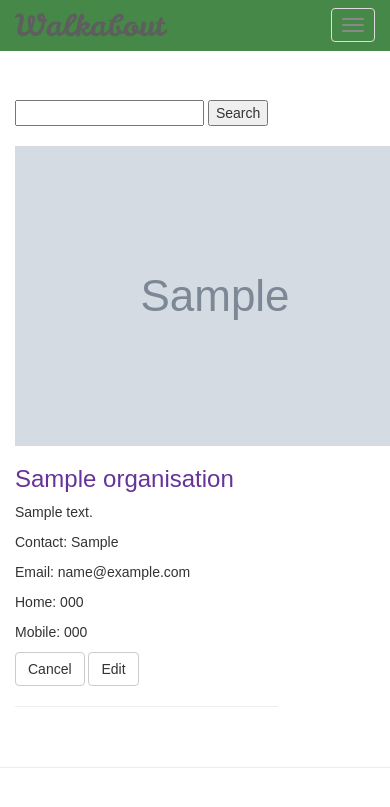
After one commit to kevald1963/milestone-4-walkabout, a Django app: page /organisation/1/ in a window 390 px wide; the page is wider, and only the part inside the window is pictured. The commit adds this page. Shown: the top 807 px of that part. Run offline with Django 3.2, Linux system fonts and the light colour scheme; tables that the repository leaves empty hold one stand-in row (values such as "Sample post"); grey boxes marked "Sample" are stand-in pictures; some libraries are stand-ins or nearby versions.

Commit message:
Added new file organisation_detail.html. Error when invoking edit_organisation now fixed. Added Contact, Home & Mobile number fields to models.py, forms.py, etc.

```diff
--- a/organisation/forms.py
+++ b/organisation/forms.py
@@ -8,6 +8,7 @@ class EditOrganisationForm(forms.ModelForm):
         fields = (
             'name',
             'description',
+            'contact',
             'is_parent',
             'logo_text',
             'glyphicon_name',
@@ -20,4 +21,6 @@ class EditOrganisationForm(forms.ModelForm):
             'address_4',
             'post_code',
             'email_address',
+            'home_number',
+            'mobile_number',
         )
--- a/organisation/models.py
+++ b/organisation/models.py
@@ -7,6 +7,7 @@ class Organisation(models.Model):
 
     name = models.CharField(max_length=50)
     description = models.TextField()
+    contact = models.CharField(max_length=50, blank=True)
     is_parent = models.BooleanField(verbose_name='Is parent organisation?', default=False)
     logo_text = models.CharField(max_length=15, blank=True)
     glyphicon_name = models.CharField(max_length=20, blank=True)
@@ -19,6 +20,8 @@ class Organisation(models.Model):
     address_4 = models.CharField(max_length=40, blank=True)
     post_code = models.CharField(max_length=10)
     email_address = models.EmailField(max_length=40)
+    home_number = models.CharField(max_length=14, blank=True)
+    mobile_number = models.CharField(max_length=14, blank=True)
 
     def __str__(self):
         return self.name
--- a/organisation/templates/edit_organisation.html
+++ b/organisation/templates/edit_organisation.html
@@ -6,7 +6,7 @@
         <fieldset class="form-group">
             <legend>Edit Organisation</legend>
             {% csrf_token %}
-        {{ user_form | as_bootstrap }}
+            {{ form | as_bootstrap }}
             <button type="submit" class="btn btn-custom">Save</button>
         </fieldset>
     </form>
--- /dev/null
+++ b/organisation/templates/organisation_detail.html
@@ -0,0 +1,25 @@
+{% extends "base.html" %}
+{% block content %}
+
+    <div class="row">
+        <div class="col-sm-10 col-md-9">
+            {% if organisation.image %}
+                <img class="" src="/media/{{ organisation.image }}">
+            {% endif %}
+            <h3>{{ organisation.name }}</h3>
+            <div class="row">
+                <div class="col-xs-9">
+                    <p>{{ organisation.description }}</p>
+                    <p>Contact: {{ organisation.contact }}</p>
+                    <p>Email: {{ organisation.email_address }}</p>
+                    <p>Home: {{ organisation.home_number }}</p>
+                    <p>Mobile: {{ organisation.mobile_number }}</p>
+                    <a href="{% url 'all_organisations' %}" class="btn btn-default">Cancel</a>
+                    <a href="{% url 'edit_organisation' organisation.id %}" class="btn btn-default">Edit</a>
+                    <hr>
+                </div>
+            </div>
+        </div>
+    </div>
+
+{% endblock %}
--- a/organisation/urls.py
+++ b/organisation/urls.py
@@ -1,9 +1,10 @@
-from django.conf.urls import url, include
-from .views import all_organisations, create_or_edit_organisation
+from django.conf.urls import url
+from .views import all_organisations, organisation_detail, create_or_edit_organisation
 
 
 urlpatterns = [
-    url(r'^$', all_organisations, name="organisations"),
+    url(r'^$', all_organisations, name="all_organisations"),
+    url(r'^(?P<pk>\d+)/$', organisation_detail, name='organisation_detail'),
     url(r'^new/$', create_or_edit_organisation, name='new_organisation'),
     url(r'^(?P<pk>\d+)/edit/$', create_or_edit_organisation, name='edit_organisation'),
 ]
--- a/organisation/views.py
+++ b/organisation/views.py
@@ -2,17 +2,30 @@ from django.shortcuts import render, get_object_or_404, redirect
 from .forms import EditOrganisationForm
 from .models import Organisation
 
+
 # Create your views here.
 def all_organisations(request):
-    """ Get all the organisations from the database. """
+    """
+    Get all the organisations from the database ordered by is_parent flag so that parent organisation
+    is always shown at top of the page.
+    """
     organisations = Organisation.objects.all().order_by('-is_parent')
 
     return render(request, "organisations.html", {"organisations": organisations})
 
+def organisation_detail(request, pk):
+    """
+    A view that returns a single organisation's details based on the organisation
+    primary key and renders it to the 'oraanisation_detail.html' template.
+    Returns a 404 error if the organisation is not found.
+    """
+    organisation = get_object_or_404(Organisation, pk=pk)
+    return render(request, "organisation_detail.html", {'organisation': organisation})
+
 def create_or_edit_organisation(request, pk):
     """
-    A view to allows us to create or edit an organisation depending on whether the organisation ID
-    is null or otherwise.
+    A view to create or edit an organisation depending on whether the organisation
+    primary key is null or not.
     """
     organisation = get_object_or_404(Organisation, pk=pk) if pk else None
     if request.method == 'POST':
--- a/templates/base.html
+++ b/templates/base.html
@@ -13,8 +13,6 @@
     <link href="https://fonts.googleapis.com/css?family=Leckerli+One&display=swap" rel="stylesheet">
     <script src="https://cdnjs.cloudflare.com/ajax/libs/jquery/3.2.1/jquery.min.js"></script>
     <script src="https://cdnjs.cloudflare.com/ajax/libs/twitter-bootstrap/3.3.7/js/bootstrap.min.js"></script>
-    {% block head_js %}
-    {% endblock head_js %}
 </head>
 <body>
     <nav class="navbar navbar-masthead navbar-default navbar-fixed-top">
--- a/walkabout/urls.py
+++ b/walkabout/urls.py
@@ -15,11 +15,10 @@ Including another URLconf
 """
 from django.conf.urls import url, include
 from django.contrib import admin
+from django.views import static
 from django.views.generic import RedirectView
-from django.views import static
 from accounts import urls as urls_accounts
 from organisation import urls as urls_organisation
-from organisation.views import all_organisations
 from .settings import MEDIA_ROOT
 
 urlpatterns = [
```
Also changed, not shown: organisation/templates/organisations.html (+3 -6 lines), organisation/migrations/0012_auto_20200310_2049.py (added). Lines whose indentation alone changed are shown as unchanged.
